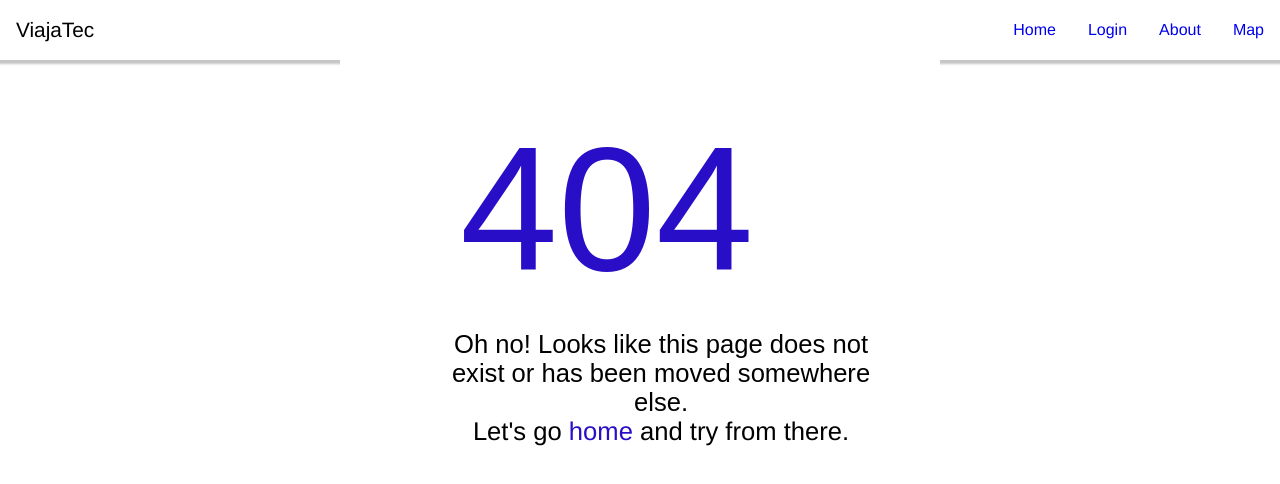
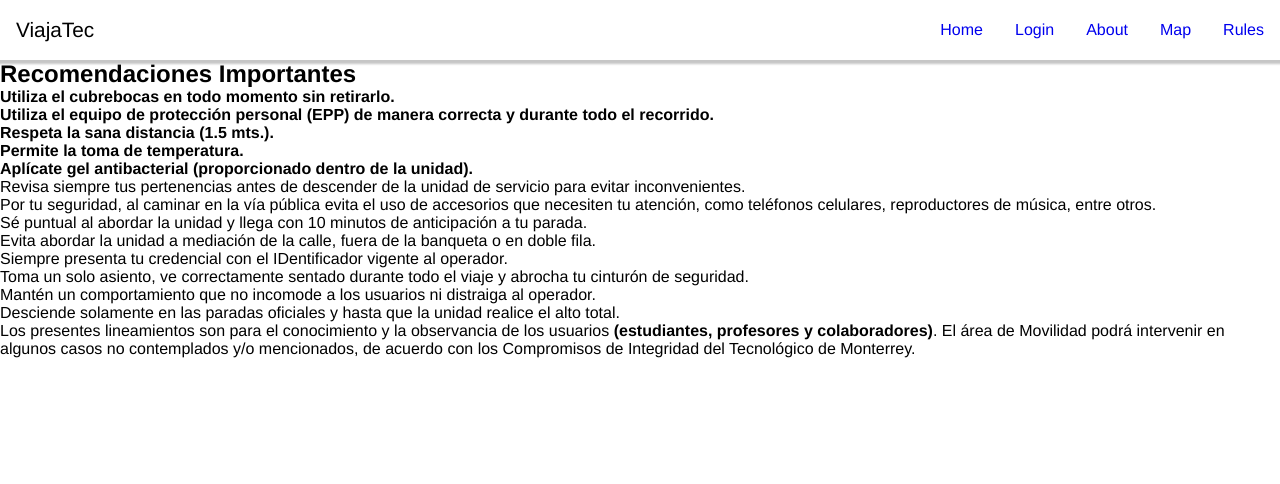
Before and after one commit to diegogrdc/ViajaTec, a React (Create React App) app: page /rules in a window 1280 px wide. Before the commit this address had no page. Shown: the top 484 px of the page. Built offline with nearby package versions, Linux system fonts and the light colour scheme.

Commit message:
Added rules page
Added rules page and modified the home, navbar, and app to include links to the new rules page

```diff
--- a/src/App.js
+++ b/src/App.js
@@ -4,6 +4,7 @@ import Home from "./pages/home";
 import Gmap from './pages/map';
 import FourOhFour from './pages/FourOhFour';
 import About from './pages/about';
+import Rules from './pages/rules';
 import { BrowserRouter as Router, Routes, Route} from 'react-router-dom';
 import Navbar from './components/navigation/Navbar/navbar';
 import "./components/navigation/Navbar/navbar.css";
@@ -17,6 +18,7 @@ function App() {
           <Route path='/' element={<Home/>} exact/>
           <Route path='/map' element={<Gmap/>}/>
           <Route path='/login' element={<LoginForm/>}/>
+          <Route path='/rules' element={<Rules/>}/>
           <Route path='/about' element={<About/>}/>
           <Route path='*' element={<FourOhFour/>} />
         </Routes>
--- a/src/components/navigation/Navbar/navbar.js
+++ b/src/components/navigation/Navbar/navbar.js
@@ -37,6 +37,9 @@ export default function Navbar() {
             <li>
               <a href="/map">Map</a>
             </li>
+            <li>
+              <a href="/rules">Rules</a>
+            </li>
           </ul>
         </div>
       </nav>
--- a/src/pages/home.js
+++ b/src/pages/home.js
@@ -10,6 +10,7 @@ export default function Home() {
         <li><a href="/map">Mapa</a></li>
         <li><a href="/login">Inicio de sesión</a></li>
         <li><a href="/about">Acerca de:</a></li>
+        <li><a href="/rules">Reglas para utilizar el transporte</a></li>
       </ul>
     </div>
   );
--- /dev/null
+++ b/src/pages/rules.js
@@ -0,0 +1,27 @@
+import React from 'react'
+
+function Rules() {
+  return (
+    <div>
+        <h2><span>Recomendaciones Importantes</span></h2>
+        <ul>
+            <li><strong>Utiliza el cubrebocas en todo momento sin retirarlo.</strong></li>
+            <li><strong>Utiliza el equipo de protección personal (EPP) de manera correcta y durante todo el recorrido.</strong></li>
+            <li><strong>Respeta la sana distancia (1.5 mts.).</strong></li>
+            <li><strong>Permite la toma de temperatura.</strong></li>
+            <li><strong>Aplícate gel antibacterial (proporcionado dentro de la unidad).</strong></li>
+            <li>Revisa siempre tus pertenencias antes de descender de la unidad de servicio para evitar inconvenientes.</li>
+            <li>Por tu seguridad, al caminar en la vía pública evita el uso de accesorios que necesiten tu atención, como teléfonos celulares, reproductores de música, entre otros.</li>
+            <li>Sé puntual al abordar la unidad y llega con 10 minutos de anticipación a tu parada.</li>
+            <li>Evita abordar la unidad a mediación de la calle, fuera de la banqueta o en doble fila.</li>
+            <li>Siempre presenta tu credencial con el IDentificador vigente al operador.</li>
+            <li>Toma un solo asiento, ve correctamente sentado durante todo el viaje y abrocha tu cinturón de seguridad.</li>
+            <li>Mantén un comportamiento que no incomode a los usuarios ni distraiga al operador.</li>
+            <li>Desciende solamente en las paradas oficiales y hasta que la unidad realice el alto total.</li>
+        </ul>
+        <p>Los presentes lineamientos son para el conocimiento y la observancia de los usuarios <strong>(estudiantes, profesores y colaboradores)</strong>. El área de Movilidad podrá intervenir en algunos casos no contemplados y/o mencionados, de acuerdo con los Compromisos de Integridad del Tecnológico de Monterrey.</p>
+    </div>
+  )
+}
+
+export default Rules
```
Also changed, not shown: 2 other files (tests, documents, lock files or other folders).
